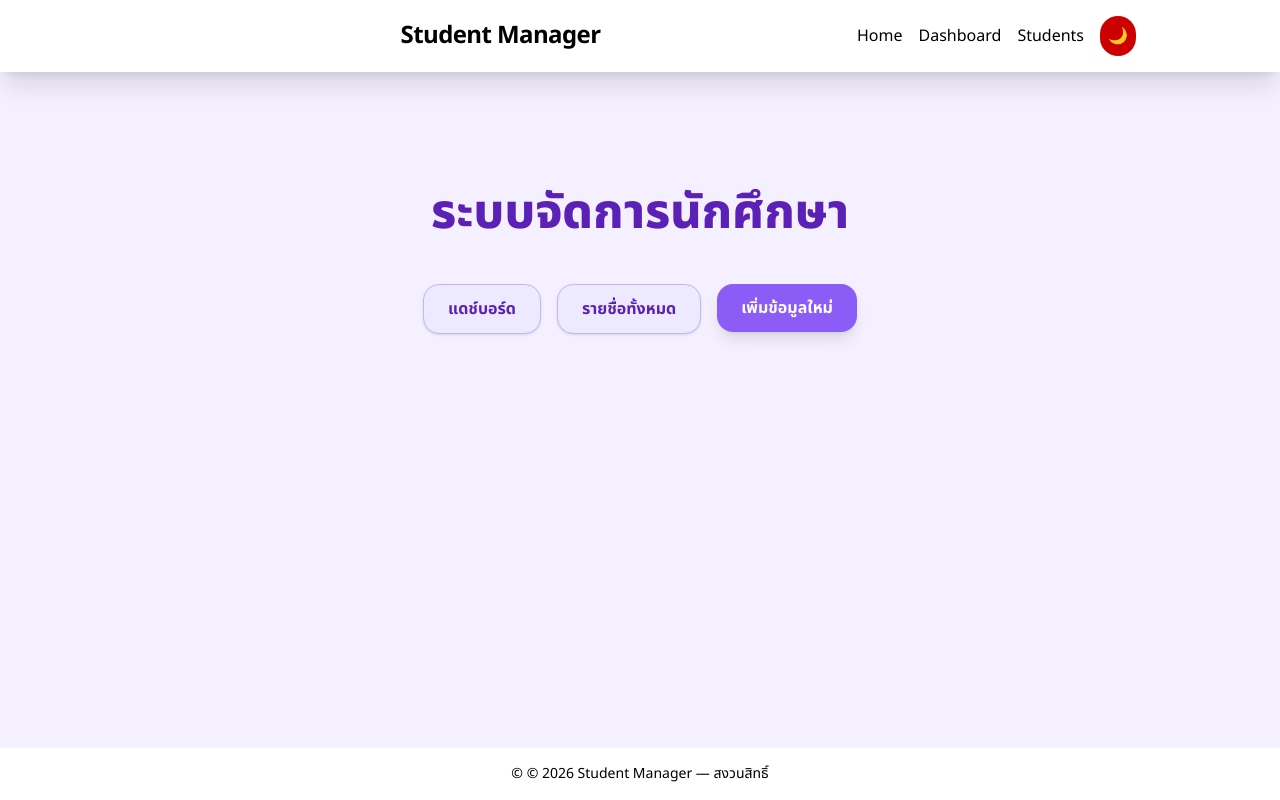
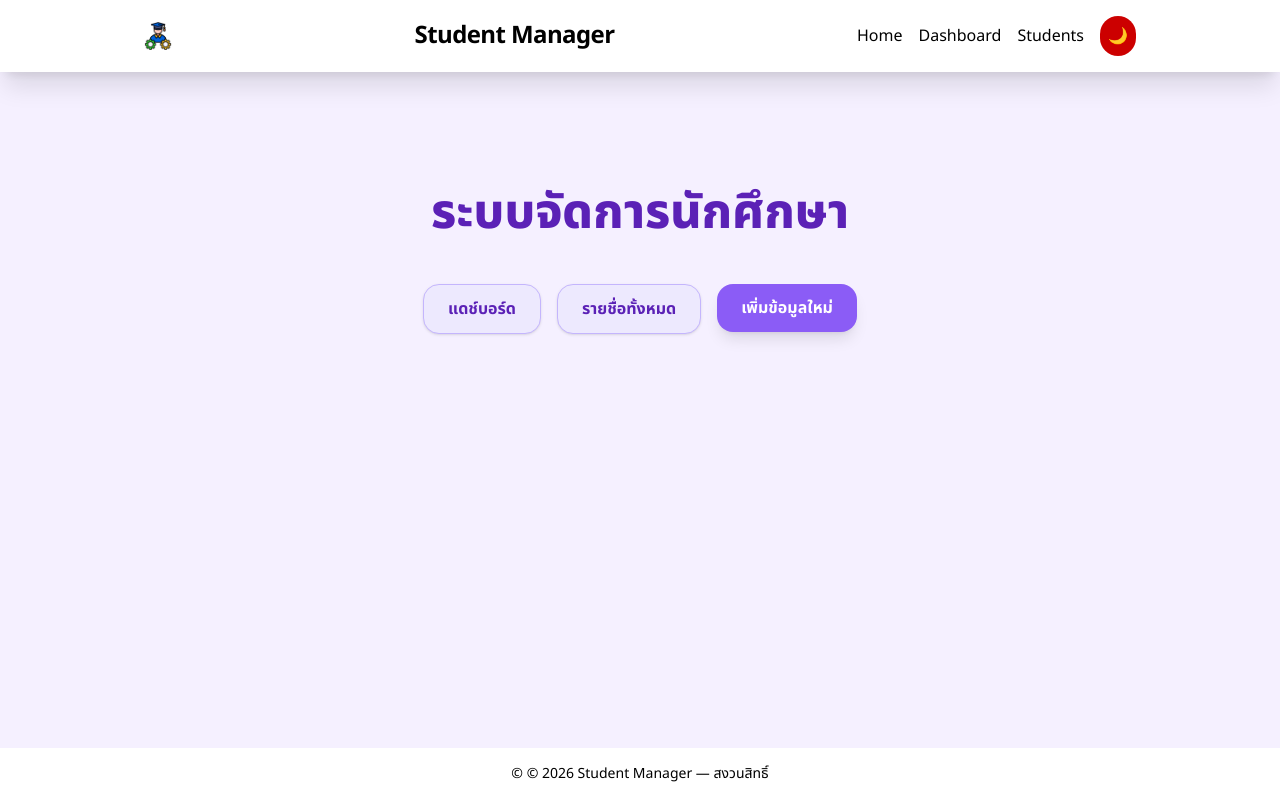
Before and after one commit to sofeiei/Student, a Next.js app: page / in a window 1280 px wide. Built offline with nearby package versions, Linux system fonts and the light colour scheme; no server answers.

Commit message:
update 2

```diff
--- a/app/layout.tsx
+++ b/app/layout.tsx
@@ -4,6 +4,9 @@ import "./globals.css";
 import Link from "next/link";
 import { ThemeProvider } from "./context/ThemeContext";
 import ThemeToggle from "./components/ThemeToggle";
+import logo from "../img/logo.png"; // หรือ "@/img/logo.png" ตามตำแหน่งจริงของโฟลเดอร์
+import Image from "next/image";
+
 
 const notoSansThai = Noto_Sans_Thai({ subsets: ["thai"] });
 
@@ -17,7 +20,12 @@ export default function RootLayout({ children }: { children: React.ReactNode })
           {/* Navbar & Header */}
           <header className="sticky top-0 z-50 bg-white from-[#8b5cf6] to-[#7c3aed] text-black shadow-xl">
             <div className="max-w-5xl mx-auto p-4 flex flex-col md:flex-row justify-between items-center gap-4">
-              <image src="/logo.png" alt="Student Manager Logo" width={50} height={50} className="rounded-full" />
+              <Image
+                src={logo}
+                alt="Logo"
+                className="h-7 w-auto object-contain inline-block"
+              />
+
               <h1 className="text-2xl font-bold tracking-tight">Student Manager</h1>
               <div className="flex items-center gap-4">
                 <nav className="flex gap-4 flex-wrap items-center">
```
